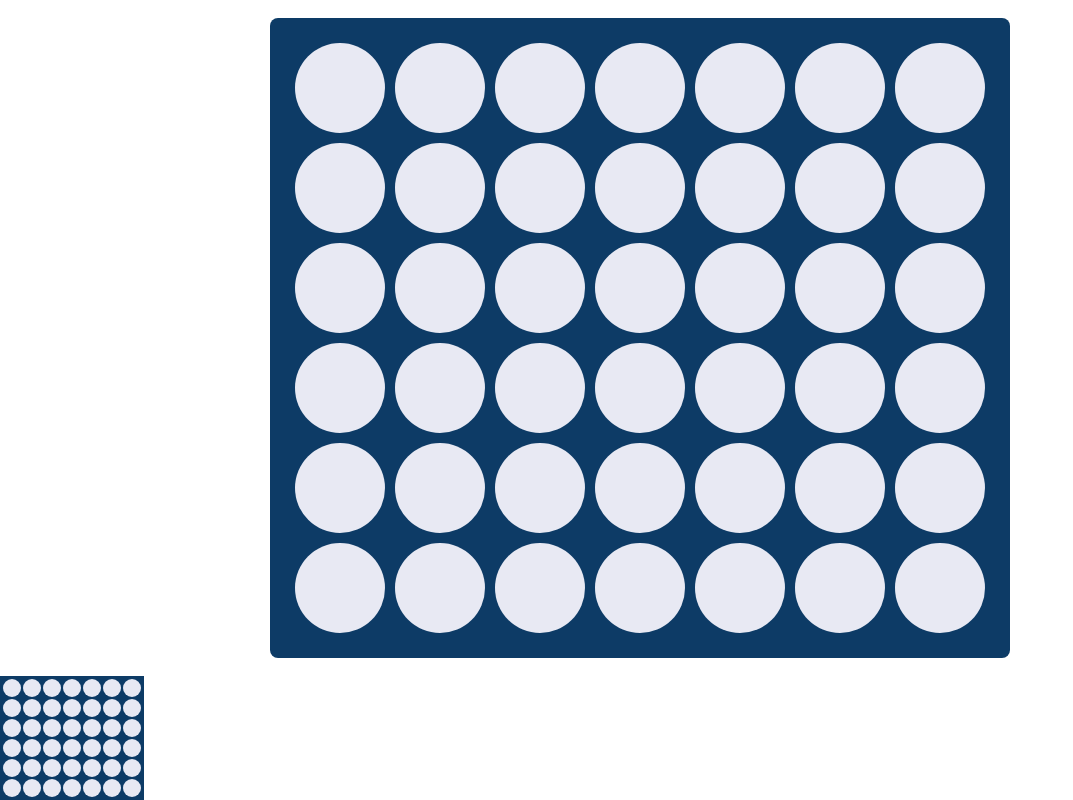
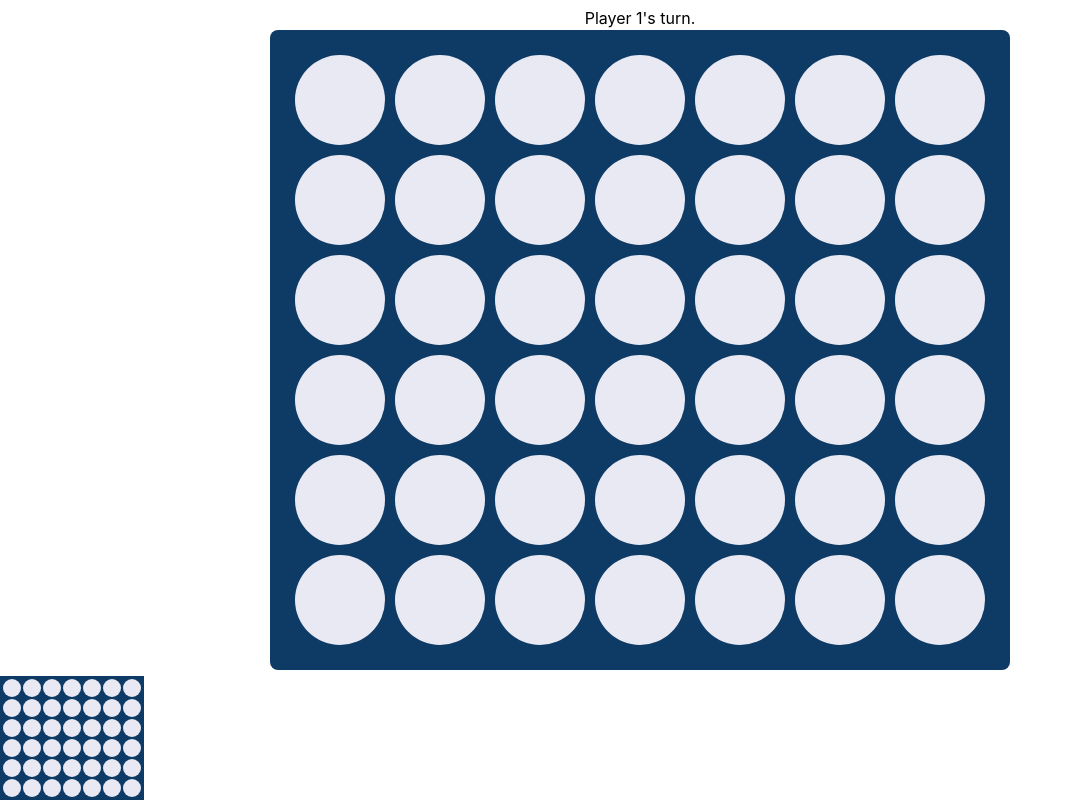
Before and after one commit to jonfelixrico/connect-four-react, a React (Create React App) app: page / in a window 1280 px wide. Shown: the whole page, without its empty margins (0-1073 px from the left). Built offline with nearby package versions, Linux system fonts and the light colour scheme.

Commit message:
Integrate useTranslation into the app

```diff
--- a/src/pages/App.tsx
+++ b/src/pages/App.tsx
@@ -6,6 +6,7 @@ import { dropDisc } from '@utils/grid.utils'
 import { InteractiveGrid } from '@components/grid/InteractiveGrid'
 import { History } from '@components/grid/History'
 import { generateGridSnapshots, PlayerMove } from '@utils/history.utils'
+import { useTranslation } from 'react-i18next'
 
 interface AuditEntry extends PlayerMove {
   id: string
@@ -22,6 +23,8 @@ const INIT_MOVE_HISTORY: AuditEntry[] = []
 
 export const App: FC = () => {
   const [moves, setMoves] = useState(INIT_MOVE_HISTORY)
+
+  const { t } = useTranslation()
 
   const snapshots = useMemo(() => {
     const [initialState, ...others] = generateGridSnapshots(moves)
@@ -45,6 +48,10 @@ export const App: FC = () => {
   }, [moves])
 
   const lastSnapshot = snapshots[snapshots.length - 1]
+  const turnText =
+    lastSnapshot.turn === Player.PLAYER_1
+      ? t('turn.player1')
+      : t('turn.player2')
 
   const onPlayerMove = useCallback(
     (colIdx: number): void => {
@@ -77,7 +84,8 @@ export const App: FC = () => {
 
   return (
     <div className="h-screen w-screen flex flex-col overflow-hidden">
-      <div className="flex flex-grow justify-center items-center">
+      <div className="flex flex-col flex-grow justify-center items-center">
+        <div>{turnText}</div>
         <InteractiveGrid grid={lastSnapshot.grid} onClick={onPlayerMove} />
       </div>
       <div className="flex flex-row overflow-auto">
```
